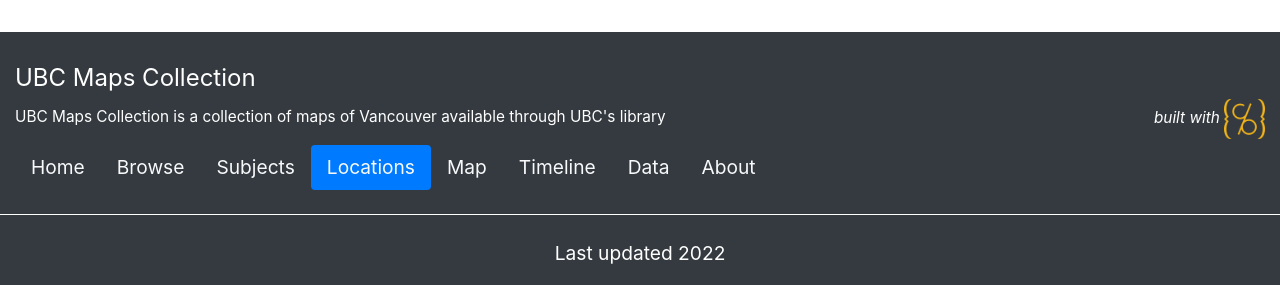
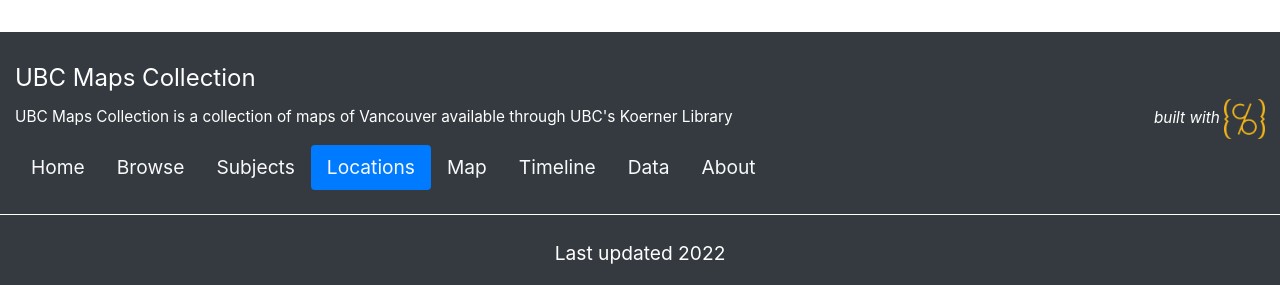
Before and after one commit to ubc-lib-geo/development-of-vancouver-maps, a Jekyll site: the page built from pages/locations.md, in a window 1280 px wide. Shown: the part 612-897 px from the top of the page. Built offline with Jekyll 4.4.1, drawn with Linux system fonts in a browser that asks for light colours.

Commit message:
Moved GIS to after library and added Koerner in description

```diff
--- a/_config.yml
+++ b/_config.yml
@@ -25,9 +25,9 @@
 tagline: Maps of the Development of Vancouver, BC
 # description appears in meta tags and other locations
 # this description might appear in search result lists, keep around 160 characters max
-description: "UBC Maps Collection is a collection of maps of Vancouver available through UBC's library"
+description: "UBC Maps Collection is a collection of maps of Vancouver available through UBC's Koerner Library"
 # creator of the digital collection, to appear in meta tags; we typically use our GitHub usernames but feel free to just use your name
-author: UBC GIS Library
+author: UBC Library GIS
 
 ##########
 # COLLECTION SETTINGS
```
